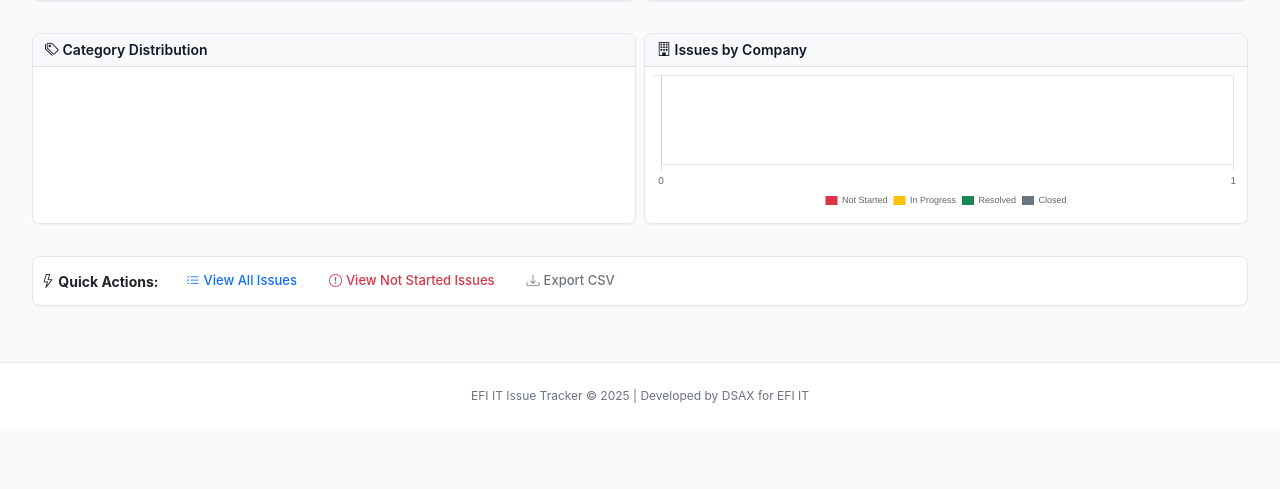
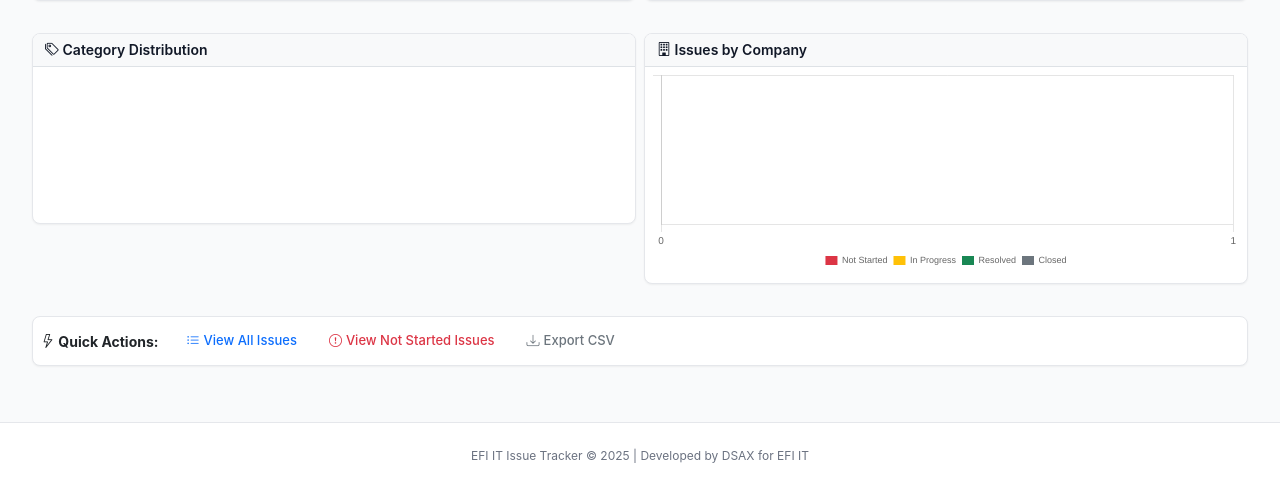
Before and after one commit to deepaksx/IssueTracker, a Python web app: template templates/dashboard.html in a window 1280 px wide. Shown: the part 367-856 px from the top of the page. Before the commit the page ends 770 px from the top, so only its background shows below. Run offline with Jinja, Linux system fonts and the light colour scheme; the template is opened without the code that fills it, so the values that code supplies are empty.

Commit message:
Increase company chart height to show all company names
- Increased chart height from 140px to 200px
- Increased Y-axis font size from 10px to 11px
- Added autoSkip: false to ensure all labels are displayed
- All 6 companies should now be clearly visible

🤖 Generated with [Claude Code](https://claude.com/claude-code)

Co-Authored-By: Claude <noreply@anthropic.com>

```diff
--- a/templates/dashboard.html
+++ b/templates/dashboard.html
@@ -125,7 +125,7 @@
                 <h5 class="mb-0"><i class="bi bi-building"></i> Issues by Company</h5>
             </div>
             <div class="card-body p-2">
-                <canvas id="companyChart" height="140"></canvas>
+                <canvas id="companyChart" height="200"></canvas>
             </div>
         </div>
     </div>
@@ -256,7 +256,11 @@
 
 /* Compact chart legends */
 canvas {
-    max-height: 140px;
+    max-height: 200px;
+}
+
+#companyChart {
+    max-height: 200px !important;
 }
 </style>
 
@@ -422,8 +426,9 @@ new Chart(companyCtx, {
                 stacked: true,
                 ticks: {
                     font: {
-                        size: 10
-                    }
+                        size: 11
+                    },
+                    autoSkip: false
                 }
             }
         }
```
